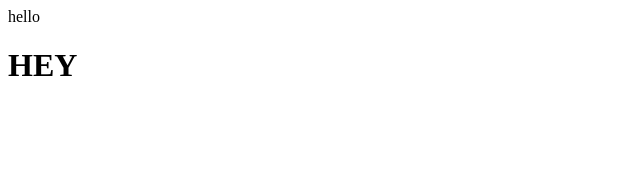
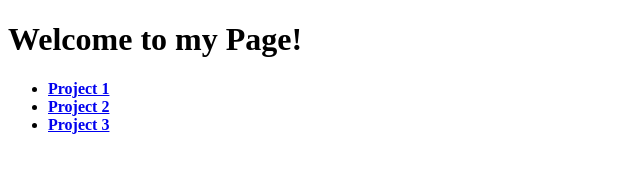
Before and after one commit to nknipe20/nknipe20.github.io, a plain HTML site: page index.html in a window 1280 px wide. Shown: the whole page, without its empty margins (0-640 px from the left). Drawn offline with Linux system fonts and the light colour scheme.

Commit message:
website!

```diff
--- a/index.html
+++ b/index.html
@@ -1,2 +1,13 @@
-<p> hello </p>
-<h1>HEY</h1>
+<!DOCTYPE html>
+<html>
+<head>
+  <meta charset="utf-8">
+  <title>Noelle's Website</title>
+</head>
+
+<h1>Welcome to my Page!</h1>
+<ul>
+    <li><a href="http://jorr.cs.georgefox.edu/courses/csis304-web-programming/"><b>Project 1</b></a></li1>
+    <li><a href="http://jorr.cs.georgefox.edu/courses/csis304-web-programming/"><b>Project 2</b></a></li1>
+    <li><a href="http://jorr.cs.georgefox.edu/courses/csis304-web-programming/"><b>Project 3</b></a></li1>
+</ul>
--- /dev/null
+++ b/style.css
@@ -0,0 +1,4 @@
+h1
+{
+    background-color: pink;
+}
```
